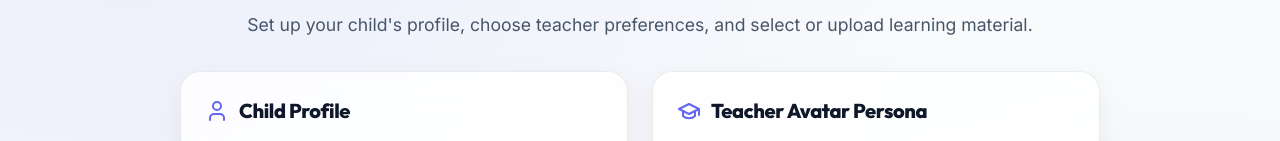
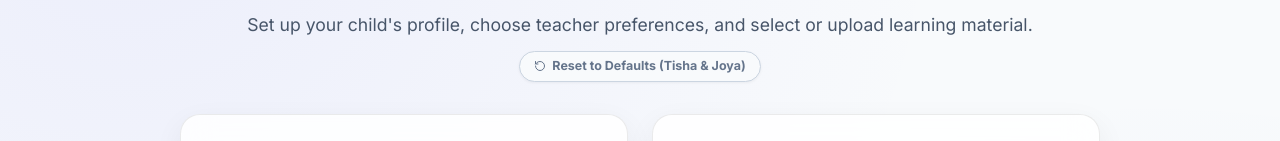
Before and after one commit to surendrabaid/AIAgent, a React (Vite) app in the folder frontend/: page / in a window 1280 px wide. Shown: the part 179-320 px from the top of the page. Built offline with nearby package versions, Linux system fonts and the light colour scheme; no server answers.

Commit message:
feat(ui): add Reset to Defaults button to ParentSetup

```diff
--- a/frontend/src/components/ParentSetup.jsx
+++ b/frontend/src/components/ParentSetup.jsx
@@ -1,5 +1,5 @@
 import React, { useState, useEffect } from 'react';
-import { Upload, User, GraduationCap, Sparkles, BookOpen, Bot, Check, ArrowRight, FileText, Library, Clock, Zap } from 'lucide-react';
+import { Upload, User, GraduationCap, Sparkles, BookOpen, Bot, Check, ArrowRight, FileText, Library, Clock, Zap, RotateCcw } from 'lucide-react';
 
 export default function ParentSetup({ onStartLesson }) {
   // Load cached settings from localStorage if available
@@ -163,9 +163,44 @@ export default function ParentSetup({ onStartLesson }) {
         <h1 style={{ fontSize: '2.5rem', fontWeight: 900, marginBottom: '8px', color: 'var(--text-main)' }}>
           Configure Your Kid's AI Tutor
         </h1>
-        <p style={{ color: 'var(--text-muted)', fontSize: '1.1rem' }}>
+        <p style={{ color: 'var(--text-muted)', fontSize: '1.1rem', marginBottom: '12px' }}>
           Set up your child's profile, choose teacher preferences, and select or upload learning material.
         </p>
+
+        <div>
+          <button
+            type="button"
+            onClick={() => {
+              try {
+                localStorage.clear();
+              } catch (e) {}
+              setChildName('Tisha');
+              setChildAge(9);
+              setGrade('Grade 4');
+              setGender('female');
+              setAvatarStyle('young_mentor');
+              setAvatarName('Joya');
+            }}
+            style={{
+              background: '#F8FAFC',
+              border: '1px solid #CBD5E1',
+              borderRadius: '20px',
+              padding: '5px 14px',
+              fontSize: '0.78rem',
+              fontWeight: 700,
+              color: '#64748B',
+              cursor: 'pointer',
+              display: 'inline-flex',
+              alignItems: 'center',
+              gap: '6px',
+              boxShadow: '0 1px 3px rgba(0,0,0,0.05)',
+              transition: 'all 0.2s ease'
+            }}
+            title="Reset cached values to Tisha, Joya, Grade 4, Age 9"
+          >
+            <RotateCcw size={12} /> Reset to Defaults (Tisha & Joya)
+          </button>
+        </div>
       </div>
 
       <form onSubmit={handleSubmit} style={{ display: 'flex', flexDirection: 'column', gap: '24px' }}>
```
